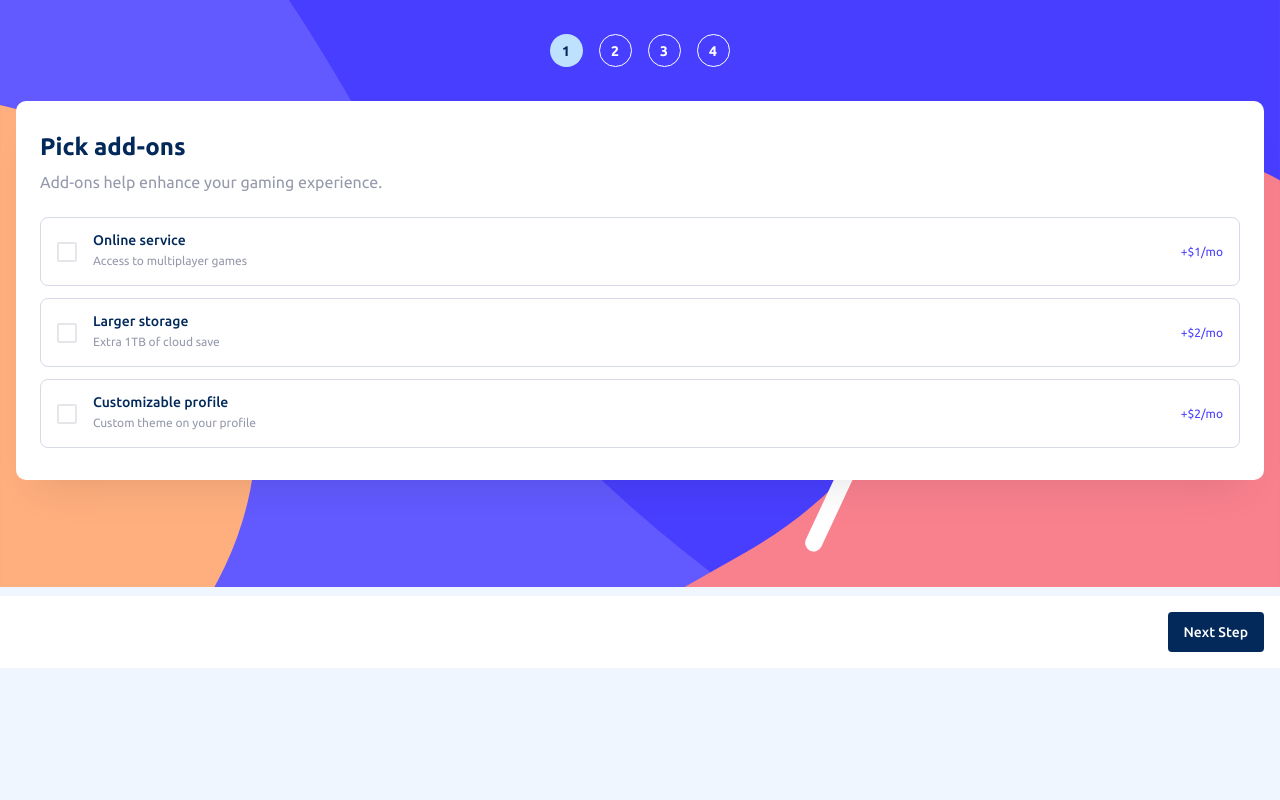
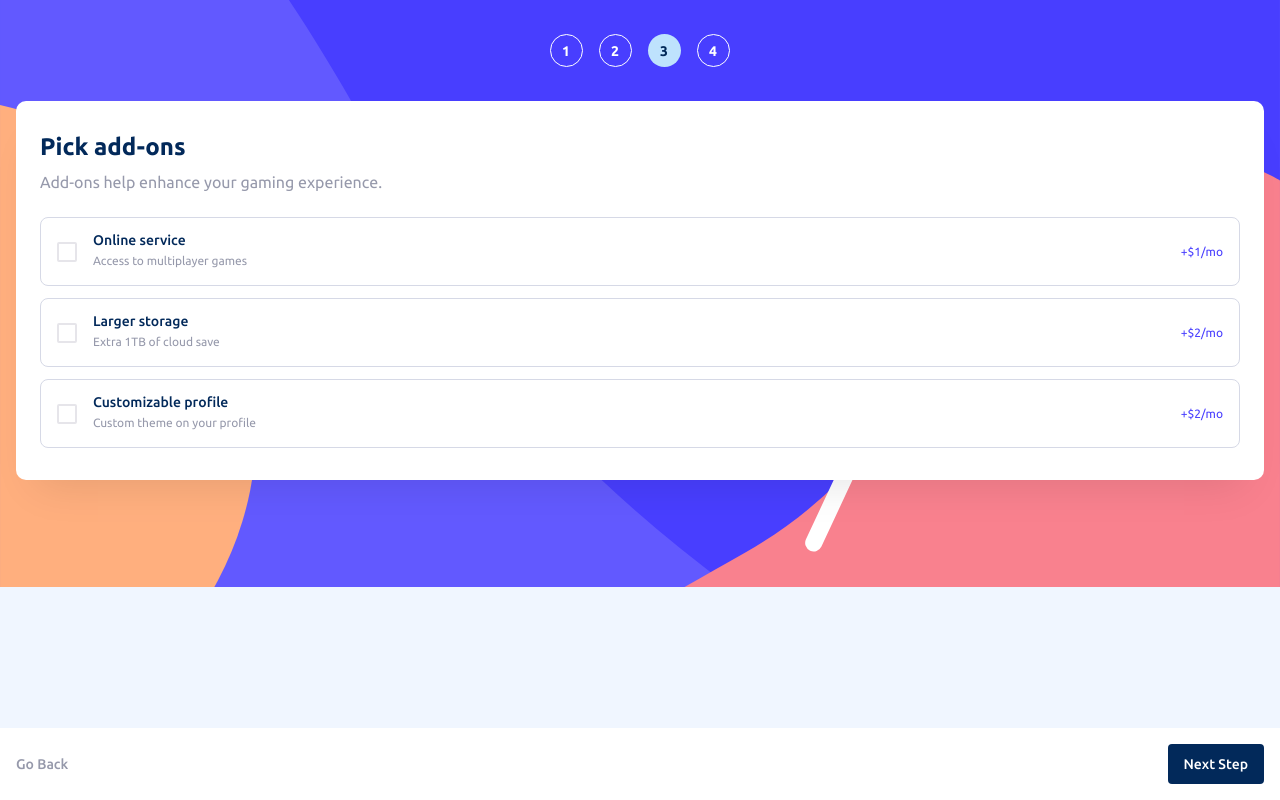
Before and after one commit to Zuzuu1992/Multi-step-form---Front, a React (Vite) app: page /pick in a window 1280 px wide. Built offline with nearby package versions, Linux system fonts and the light colour scheme.

Commit message:
feat:work on page update

```diff
--- a/src/App.tsx
+++ b/src/App.tsx
@@ -5,6 +5,7 @@ import PersonalInfo from "./pages/PersonalInfo";
 import SelectPlan from "./pages/SelectPlan";
 import PickAddOns from "./pages/PickAddOns";
 import FinishingUp from "./pages/FinishingUp";
+import ThankYou from "./pages/ThankYou";
 
 function App() {
   return (
@@ -15,6 +16,7 @@ function App() {
           <Route path="/plan" element={<SelectPlan />} />
           <Route path="/pick" element={<PickAddOns />} />
           <Route path="/finish" element={<FinishingUp />} />
+          <Route path="/thank" element={<ThankYou />} />
         </Routes>
       </Router>
     </Main>
--- a/src/components/NextStep.tsx
+++ /dev/null
@@ -1,59 +0,0 @@
-// import { useCounterStore } from "../store/useNumber";
-import styled from "styled-components";
-import React from "react";
-
-interface ButtonProps {
-  formRef: React.RefObject<HTMLFormElement>;
-}
-
-const NextStep: React.FC<ButtonProps> = ({ formRef }) => {
-  return (
-    <Next>
-      <NextBtn
-        onClick={() => {
-          if (formRef.current) {
-            formRef.current.dispatchEvent(new Event("submit")); // Trigger form submission
-          }
-        }}
-        type="submit"
-      >
-        Next Step
-      </NextBtn>
-    </Next>
-  );
-};
-
-export default NextStep;
-
-const Next = styled.div`
-  background-color: var(--white);
-  display: flex;
-  justify-content: flex-end;
-  /* justify-content: space-between;
-  align-items: center; */
-  width: 100%;
-  padding: 16px;
-`;
-
-// const Back = styled.div`
-//   color: var(--coolGrey);
-//   font-family: Ubuntu;
-//   font-size: 14px;
-//   font-style: normal;
-//   font-weight: 500;
-//   line-height: normal;
-// `;
-
-const NextBtn = styled.button`
-  background-color: var(--white);
-  padding: 12px 16px;
-  border-radius: 4px;
-  background: var(--marineBlue);
-  color: var(--white, #fff);
-  font-family: "Ubuntu", sans-serif;
-  font-size: 14px;
-  font-style: normal;
-  font-weight: 500;
-  line-height: normal;
-  border: none;
-`;
--- a/src/components/Pagination.tsx
+++ b/src/components/Pagination.tsx
@@ -1,24 +1,71 @@
 import styled from "styled-components";
-import usePage from "../store/usePage";
+import { useLocation, useNavigate } from "react-router-dom";
 
-function Pagination() {
-  const { page, setPage } = usePage();
+interface PaginationProps {
+  activePage: number;
+}
 
-  const renderPageNumbers = () => {
-    const pageNumbers = [0, 1, 2, 3];
+function Pagination({ activePage }: PaginationProps) {
+  // const { page, setPage } = usePage();
+  // const setActivePage = useActivePage((state) => state.setActivePage);
+  const navigate = useNavigate();
+  const location = useLocation();
 
-    return pageNumbers.map((pageNumber) => (
-      <Number
-        key={pageNumber}
-        className={page === pageNumber ? "active" : ""}
-        onClick={() => setPage(pageNumber)}
-      >
-        {pageNumber + 1}
-      </Number>
-    ));
-  };
-
-  return <NumberBox>{renderPageNumbers()}</NumberBox>;
+  {
+    return (
+      <NumberBox>
+        <Number
+          style={{
+            background: location.pathname === "/" ? "#bee2fd" : "none",
+            color: location.pathname === "/" ? "#022959" : "white",
+            border: location.pathname === "/" ? "none" : "1px solid white",
+          }}
+          onClick={() => {
+            navigate("/");
+          }}
+        >
+          1
+        </Number>
+        <Number
+          style={{
+            background: location.pathname === "/plan" ? "#bee2fd" : "none",
+            color: location.pathname === "/plan" ? "#022959" : "white",
+            border: location.pathname === "/plan" ? "none" : "1px solid white",
+          }}
+          onClick={() => {
+            navigate("/plan");
+          }}
+        >
+          2
+        </Number>
+        <Number
+          style={{
+            background: location.pathname === "/pick" ? "#bee2fd" : "none",
+            color: location.pathname === "/pick" ? "#022959" : "white",
+            border: location.pathname === "/pick" ? "none" : "1px solid white",
+          }}
+          onClick={() => {
+            navigate("/pick");
+          }}
+        >
+          3
+        </Number>
+        <Number
+          style={{
+            background: location.pathname === "/finish" ? "#bee2fd" : "none",
+            color: location.pathname === "/finish" ? "#022959" : "white",
+            border:
+              location.pathname === "/finish" ? "none" : "1px solid white",
+          }}
+          onClick={() => {
+            navigate("/finish");
+          }}
+        >
+          4
+        </Number>
+      </NumberBox>
+    );
+  }
 }
 
 export default Pagination;
@@ -32,12 +79,12 @@ const Number = styled.button`
   border-radius: 50%;
   height: 33px;
   width: 33px;
-  border: ${(props) =>
-    props.className === "active" ? "none" : "1px solid white"};
-  background-color: ${(props) =>
+  /* border: ${(props) =>
+    props.className === "active" ? "none" : "1px solid white"}; */
+  /* background-color: ${(props) =>
     props.className === "active" ? "#BEE2FD" : "transparent"};
   color: ${(props) =>
-    props.className === "active" ? "var(--marineBlue)" : "var(--white)"};
+    props.className === "active" ? "var(--marineBlue)" : "var(--white)"}; */
   text-align: center;
   font-family: "Ubuntu", sans-serif;
   font-size: 14px;
--- a/src/components/Thank.tsx
+++ b/src/components/Thank.tsx
@@ -24,8 +24,8 @@ const ThankBox = styled.div`
   flex-direction: column;
   align-items: center;
   row-gap: 24px;
-  margin-top: 79px;
-  margin-bottom: 79px;
+  /* margin-top: 79px;
+  margin-bottom: 79px; */
 `;
 
 const ThankIcon = styled.img`
--- a/src/pages/FinishingUp.tsx
+++ b/src/pages/FinishingUp.tsx
@@ -1,14 +1,38 @@
 import Pagination from "../components/Pagination";
 import styled from "styled-components";
-import NextStep from "../components/NextStep";
 import Finishing from "../components/Finishing";
+import useActivePage from "../store/useActivePage";
+import { useNavigate } from "react-router-dom";
+import Thank from "../components/Thank";
+import { useState } from "react";
+
+// interface PaginationProps {
+//   activePage: number; // Pass activePage as a prop
+// }
 
 function FinishingUp() {
+  const activePage = useActivePage((state) => state.activePage);
+  const [showThank, setShowThank] = useState(false); // State to control rendering
+  const navigate = useNavigate();
+
+  const handleNextClick = () => {
+    setShowThank(true); // Set showThank to true to render the Thank component
+  };
+
+  // const handleNextClick = () => {
+  //   navigate("/thank");
+  // };
+
+  const handleBackClick = () => {
+    navigate("/pick");
+  };
+
   return (
     <>
+      {!showThank ? (
         <Option>
           <Process>
-          <Pagination />
+            <Pagination activePage={activePage} />
             <Card>
               <Chapter>
                 <Title>Finishing up</Title>
@@ -19,8 +43,28 @@ function FinishingUp() {
               <Finishing />
             </Card>
           </Process>
-        <NextStep />
+          <Next>
+            <Back onClick={handleBackClick}>Go Back</Back>
+            <NextBtn onClick={handleNextClick} type="submit">
+              Confirm
+            </NextBtn>
+          </Next>
         </Option>
+      ) : (
+        <Option>
+          <Process>
+            <Pagination activePage={activePage} />
+            <Card
+              style={{
+                paddingTop: "79px",
+                paddingBottom: "79px",
+              }}
+            >
+              <Thank />
+            </Card>
+          </Process>
+        </Option>
+      )}
     </>
   );
 }
@@ -78,3 +122,38 @@ const Instruction = styled.div`
   font-weight: 400;
   line-height: 25px; /* 156.25% */
 `;
+
+const Next = styled.div`
+  background-color: var(--white);
+  display: flex;
+  justify-content: flex-end;
+  justify-content: space-between;
+  align-items: center;
+  width: 100%;
+  padding: 16px;
+  position: absolute;
+  bottom: 0;
+  right: 0;
+`;
+
+const Back = styled.div`
+  color: var(--coolGrey);
+  font-family: Ubuntu;
+  font-size: 14px;
+  font-style: normal;
+  font-weight: 500;
+  line-height: normal;
+`;
+
+const NextBtn = styled.button`
+  padding: 12px 16px;
+  border-radius: 4px;
+  background-color: var(--purplishBlue);
+  color: var(--white, #fff);
+  font-family: "Ubuntu", sans-serif;
+  font-size: 14px;
+  font-style: normal;
+  font-weight: 500;
+  line-height: normal;
+  border: none;
+`;
--- a/src/pages/PersonalInfo.tsx
+++ b/src/pages/PersonalInfo.tsx
@@ -1,5 +1,6 @@
 import Pagination from "../components/Pagination";
 import styled from "styled-components";
+import { useState } from "react";
 // import usePage from "../store/usePage";
 // import { useEffect } from "react";
 import { useNavigate } from "react-router-dom";
@@ -7,6 +8,7 @@ import { useForm } from "react-hook-form";
 import { yupResolver } from "@hookform/resolvers/yup";
 import loginSchema from "../loginSchema";
 import { useFormStore } from "../store/useFormStore";
+import useActivePage from "../store/useActivePage";
 
 interface FormData {
   name: string;
@@ -14,10 +16,16 @@ interface FormData {
   phone: string;
 }
 
+// interface PaginationProps {
+//   activePage: number; // Pass activePage as a prop
+// }
+
 function PersonalInfo() {
   const navigate = useNavigate();
   const { inputInfo, setInputInfo } = useFormStore();
-  // const { page, setPage } = usePage();
+  const activePage = useActivePage((state) => state.activePage);
+  // const setActivePage = useActivePage((state) => state.setActivePage);
+  // const [currentStep, setCurrentStep] = useState(1);
 
   const {
     register,
@@ -30,13 +38,14 @@ function PersonalInfo() {
   const submitHandler = async (data: FormData) => {
     navigate("/plan");
     setInputInfo(data);
+    console.log(data);
   };
 
   return (
     <>
       <Option>
         <Process>
-          <Pagination />
+          <Pagination activePage={activePage} />
           <Card>
             <Chapter>
               <Title>Personal info</Title>
--- a/src/pages/PickAddOns.tsx
+++ b/src/pages/PickAddOns.tsx
@@ -1,14 +1,28 @@
 import Pagination from "../components/Pagination";
 import styled from "styled-components";
-import NextStep from "../components/NextStep";
 import AddOns from "../components/AddOns";
+import useActivePage from "../store/useActivePage";
+import { useNavigate } from "react-router-dom";
+
+// interface PaginationProps {
+//   activePage: number; // Pass activePage as a prop
+// }
 
 function PickAddOns() {
+  const activePage = useActivePage((state) => state.activePage);
+  const navigate = useNavigate();
+
+  const handleNextClick = () => {
+    navigate("/finish");
+  };
+  const handleBackClick = () => {
+    navigate("/plan");
+  };
   return (
     <>
       <Option>
         <Process>
-          <Pagination />
+          <Pagination activePage={activePage} />
           <Card>
             <Chapter>
               <Title>Pick add-ons</Title>
@@ -19,7 +33,12 @@ function PickAddOns() {
             <AddOns />
           </Card>
         </Process>
-        <NextStep />
+        <Next>
+          <Back onClick={handleBackClick}>Go Back</Back>
+          <NextBtn onClick={handleNextClick} type="submit">
+            Next Step
+          </NextBtn>
+        </Next>
       </Option>
     </>
   );
@@ -78,3 +97,39 @@ const Instruction = styled.div`
   font-weight: 400;
   line-height: 25px; /* 156.25% */
 `;
+
+const Next = styled.div`
+  background-color: var(--white);
+  display: flex;
+  justify-content: flex-end;
+  justify-content: space-between;
+  align-items: center;
+  width: 100%;
+  padding: 16px;
+  position: absolute;
+  bottom: 0;
+  right: 0;
+`;
+
+const Back = styled.div`
+  color: var(--coolGrey);
+  font-family: Ubuntu;
+  font-size: 14px;
+  font-style: normal;
+  font-weight: 500;
+  line-height: normal;
+`;
+
+const NextBtn = styled.button`
+  background-color: var(--white);
+  padding: 12px 16px;
+  border-radius: 4px;
+  background: var(--marineBlue);
+  color: var(--white, #fff);
+  font-family: "Ubuntu", sans-serif;
+  font-size: 14px;
+  font-style: normal;
+  font-weight: 500;
+  line-height: normal;
+  border: none;
+`;
--- a/src/pages/SelectPlan.tsx
+++ b/src/pages/SelectPlan.tsx
@@ -1,14 +1,30 @@
 import Pagination from "../components/Pagination";
 import styled from "styled-components";
-import NextStep from "../components/NextStep";
 import Plan from "../components/Plan";
+import useActivePage from "../store/useActivePage";
+import { useNavigate } from "react-router-dom";
+// import { useState } from "react";
+
+// interface PaginationProps {
+//   activePage: number; // Pass activePage as a prop
+// }
 
 function SelectPlan() {
+  const activePage = useActivePage((state) => state.activePage);
+  const navigate = useNavigate();
+
+  const handleNextClick = () => {
+    navigate("/pick");
+  };
+  const handleBackClick = () => {
+    navigate("/");
+  };
+
   return (
     <>
       <Option>
         <Process>
-          <Pagination />
+          <Pagination activePage={activePage} />
           <Card>
             <Chapter>
               <Title>Select your plan</Title>
@@ -19,7 +35,12 @@ function SelectPlan() {
             <Plan />
           </Card>
         </Process>
-        <NextStep />
+        <Next>
+          <Back onClick={handleBackClick}>Go Back</Back>
+          <NextBtn onClick={handleNextClick} type="submit">
+            Next Step
+          </NextBtn>
+        </Next>
       </Option>
     </>
   );
@@ -42,6 +63,7 @@ const Option = styled.div`
   flex-direction: column;
   align-items: center;
   row-gap: 34px;
+  position: relative;
 `;
 
 const Card = styled.div`
@@ -50,6 +72,7 @@ const Card = styled.div`
   box-shadow: 0px 25px 40px -20px rgba(0, 0, 0, 0.1);
   padding: 32px 24px;
   width: 100%;
+  margin-bottom: 20px;
 `;
 
 const Chapter = styled.div`
@@ -78,3 +101,39 @@ const Instruction = styled.div`
   font-weight: 400;
   line-height: 25px; /* 156.25% */
 `;
+
+const Next = styled.div`
+  background-color: var(--white);
+  display: flex;
+  justify-content: flex-end;
+  justify-content: space-between;
+  align-items: center;
+  width: 100%;
+  padding: 16px;
+  position: absolute;
+  bottom: 0;
+  right: 0;
+`;
+
+const Back = styled.div`
+  color: var(--coolGrey);
+  font-family: Ubuntu;
+  font-size: 14px;
+  font-style: normal;
+  font-weight: 500;
+  line-height: normal;
+`;
+
+const NextBtn = styled.button`
+  background-color: var(--white);
+  padding: 12px 16px;
+  border-radius: 4px;
+  background: var(--marineBlue);
+  color: var(--white, #fff);
+  font-family: "Ubuntu", sans-serif;
+  font-size: 14px;
+  font-style: normal;
+  font-weight: 500;
+  line-height: normal;
+  border: none;
+`;
--- a/src/pages/ThankYou.tsx
+++ b/src/pages/ThankYou.tsx
@@ -1,19 +1,19 @@
 import Pagination from "../components/Pagination";
 import styled from "styled-components";
-import NextStep from "../components/NextStep";
 import Thank from "../components/Thank";
+import useActivePage from "../store/useActivePage";
 
 function FinishingUp() {
+  const activePage = useActivePage((state) => state.activePage);
   return (
     <>
       <Option>
         <Process>
-          <Pagination />
+          <Pagination activePage={activePage} />
           <Card>
             <Thank />
           </Card>
         </Process>
-        <NextStep />
       </Option>
     </>
   );
--- /dev/null
+++ b/src/store/useActivePage.ts
@@ -0,0 +1,17 @@
+import { create } from "zustand";
+
+// Define the Zustand store
+interface ActivePageState {
+  activePage: number;
+  setActivePage: (page: number) => void;
+}
+
+const useActivePage = create<ActivePageState>((set) => ({
+  activePage: 0, // Initial active page is 0
+
+  setActivePage: (page) => {
+    set({ activePage: page });
+  },
+}));
+
+export default useActivePage;
```
Lines whose indentation alone changed are shown as unchanged.
